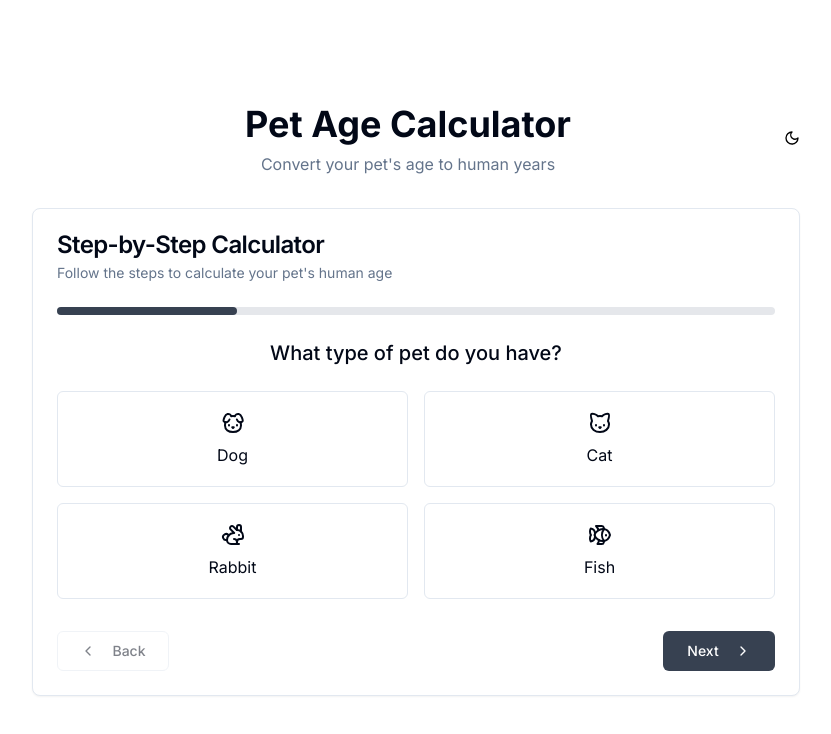
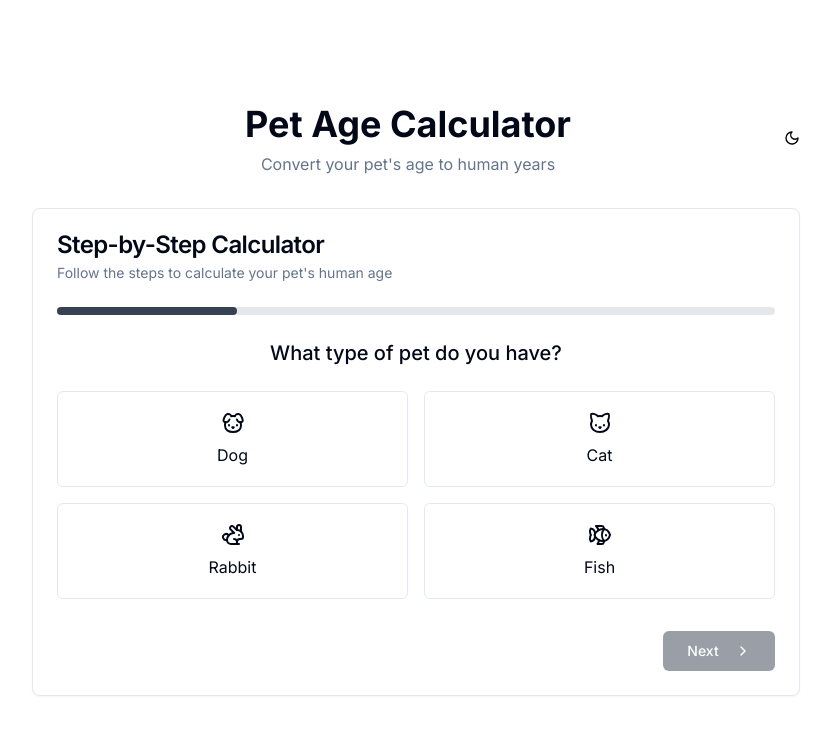
Before and after one commit to leonardochappuis/micro1-pet-age-calculator, a Next.js app: page / in a window 1280 px wide. Shown: the top 734 px of the page, without its empty margins (224-1055 px from the left). Built offline with nearby package versions, Linux system fonts and the light colour scheme.

Commit message:
fix issues

```diff
--- a/components/multi-step-calculator.tsx
+++ b/components/multi-step-calculator.tsx
@@ -395,13 +395,22 @@ export default function MultiStepCalculator() {
       <CardFooter className="flex justify-between pt-2">
         {step < 5 ? (
           <>
-            <Button type="button" variant="outline" onClick={prevStep} disabled={step === 1} className="w-28">
-              <ChevronLeft className="mr-2 h-4 w-4" /> Back
-            </Button>
+            {step > 1 && (
+              <Button type="button" variant="outline" onClick={prevStep} className="w-28">
+                <ChevronLeft className="mr-2 h-4 w-4" /> Back
+              </Button>
+            )}
 
-            <Button type="button" onClick={nextStep} className="w-28 bg-gray-700 hover:bg-gray-800 text-white">
-              {step === 4 ? "Calculate" : "Next"} <ChevronRight className="ml-2 h-4 w-4" />
-            </Button>
+            <div className={step === 1 ? "ml-auto" : ""}>
+              <Button
+                type="button"
+                onClick={nextStep}
+                className="w-28 bg-gray-700 hover:bg-gray-800 text-white"
+                disabled={(step === 1 && !watchPetType) || (step === 2 && !watchBreed) || (step === 3 && !watchAge)}
+              >
+                {step === 4 ? "Calculate" : "Next"} <ChevronRight className="ml-2 h-4 w-4" />
+              </Button>
+            </div>
           </>
         ) : (
           <Button type="button" onClick={resetForm} className="w-full bg-gray-700 hover:bg-gray-800 text-white">
```
